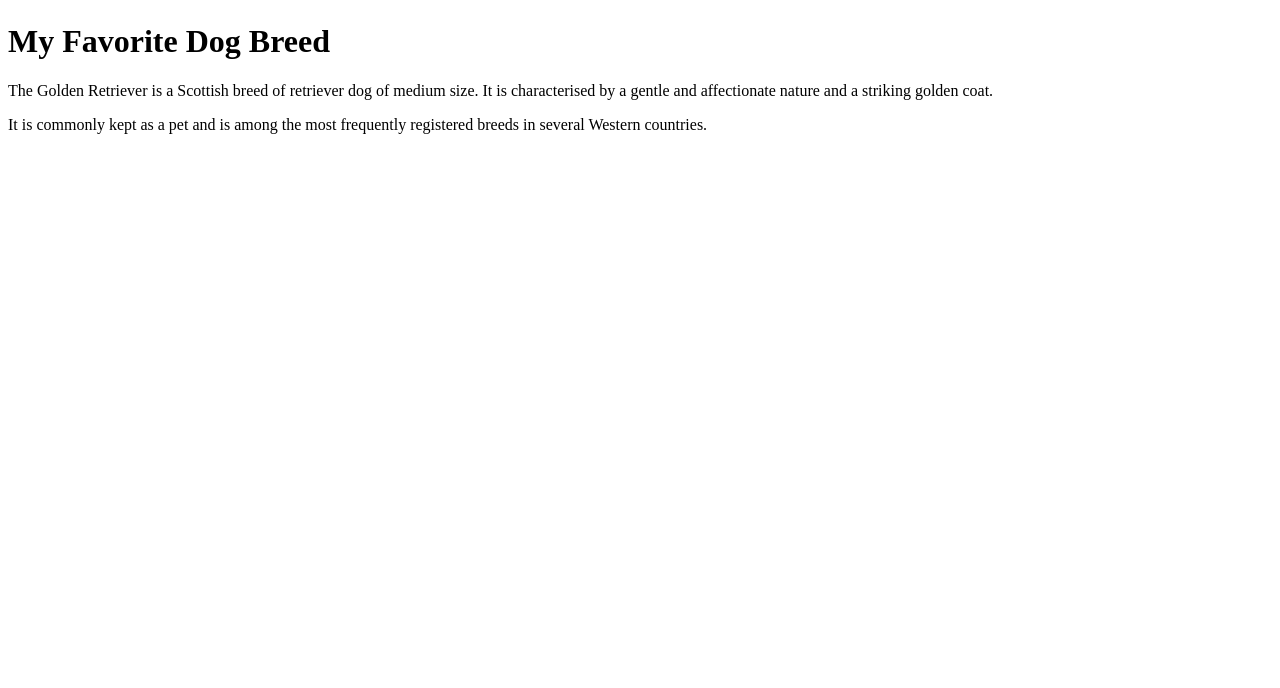
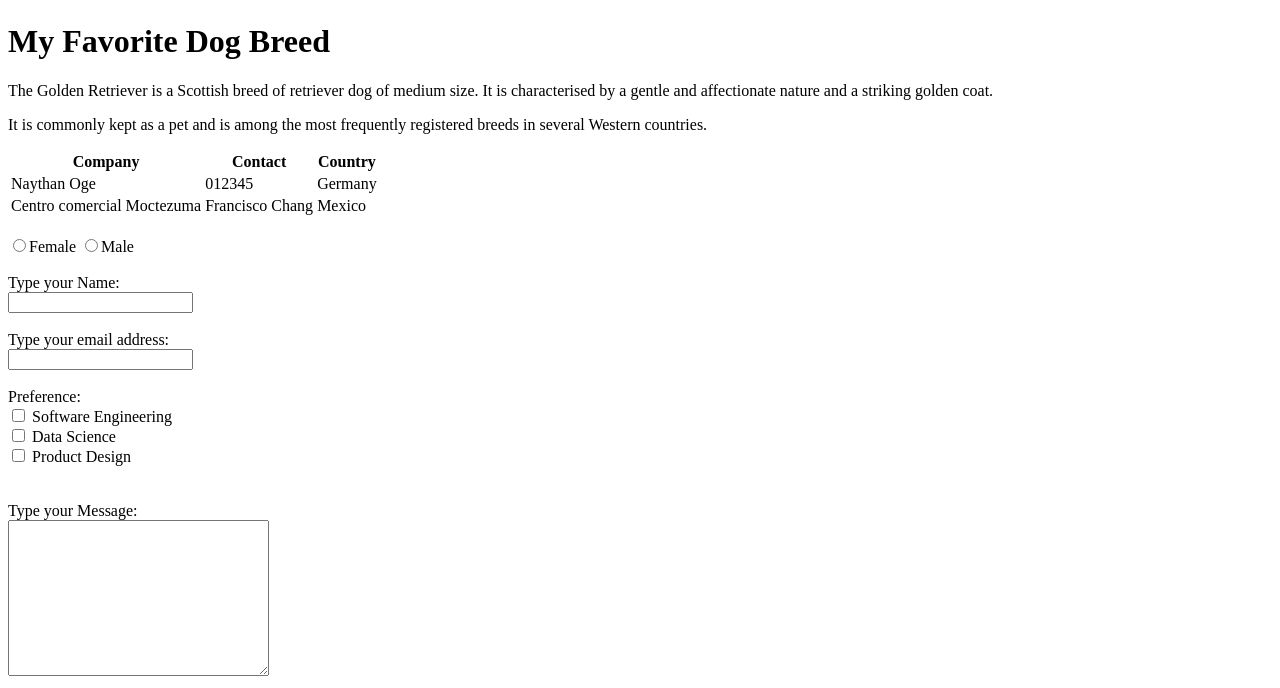
Before and after one commit to Adurababs/STUTERN-SWE-MODULE2-LESSON1, a plain HTML site: page index.html in a window 1280 px wide. Shown: the part 958-1646 px from the top of the page. Before the commit the page ends 1108 px from the top, so only its background shows below. Drawn offline with Linux system fonts and the light colour scheme.

Commit message:
More html tags - HTML Tables, Lists, and Forms

```diff
--- a/index.html
+++ b/index.html
@@ -15,5 +15,73 @@
  <p>The Golden Retriever is a Scottish breed of retriever dog of medium size. It is characterised by a gentle and affectionate nature and a striking golden coat. </p>
  <p>It is commonly kept as a pet and is among the most frequently registered breeds in several Western countries.</p>
 </div>
+
+<div>
+
+    <table>
+        <tr>
+          <th>Company</th>
+          <th>Contact</th>
+          <th>Country</th>
+        </tr>
+
+        <tr>
+       <td>Naythan Oge </td>
+          <td>012345</td>
+          <td>Germany</td>
+        </tr>
+
+        <tr>
+          <td>Centro comercial Moctezuma</td>
+          <td>Francisco Chang</td>
+          <td>Mexico</td>
+        </tr>
+      </table>
+
+</div>
+<br>
+<div>
+    <form action="">
+
+        <label for="gender">
+            <input type="radio" id="gender" name="gender">Female
+            <input type="radio" id="gender" name="gender">Male
+        </label>
+
+        <br> <br>
+
+        <label for="Name">
+            Type your Name: <br>
+        <input type="text" name="Username">
+        </label>
+
+        <br> <br>
+
+        <label for="email">
+            Type your email address:  <br>
+        <input type="email" id="email" name="email">
+        </label>
+
+        <br> <br>
+
+        Preference: <br>
+        <input type="checkbox" id="checkbox" name="checkbox">
+        <label for="SWE">Software Engineering</label> <br>
+
+        <input type="checkbox" id="checkbox" name="checkbox">
+        <label for="Data Science">Data Science</label> <br>
+
+        <input type="checkbox" id="checkbox" name="checkbox">
+        <label for="Product Design">Product Design</label> <br>
+
+
+        <br> <br>
+
+        <label for="message">
+            Type your Message: <br>
+        <textarea name="" id="" cols="30" rows="10"></textarea>
+        </label>
+    </form>
+</div>
 </body>
 </html>
```
